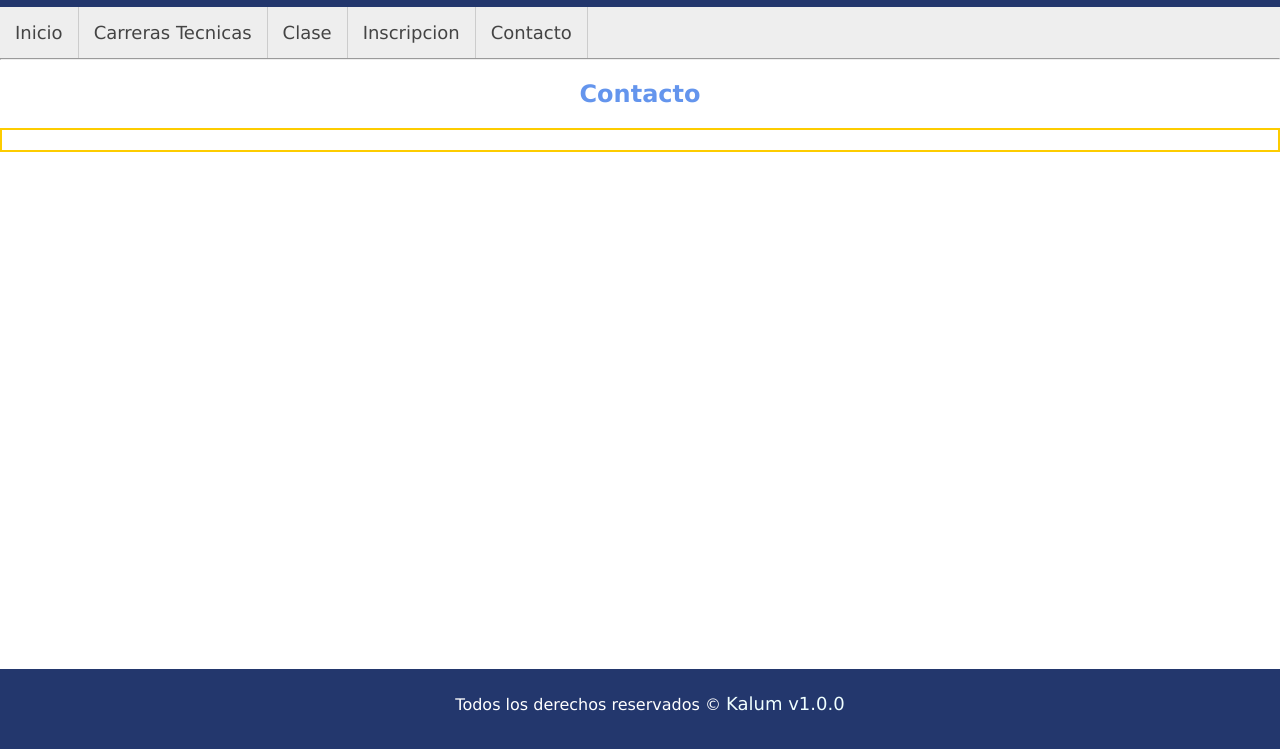
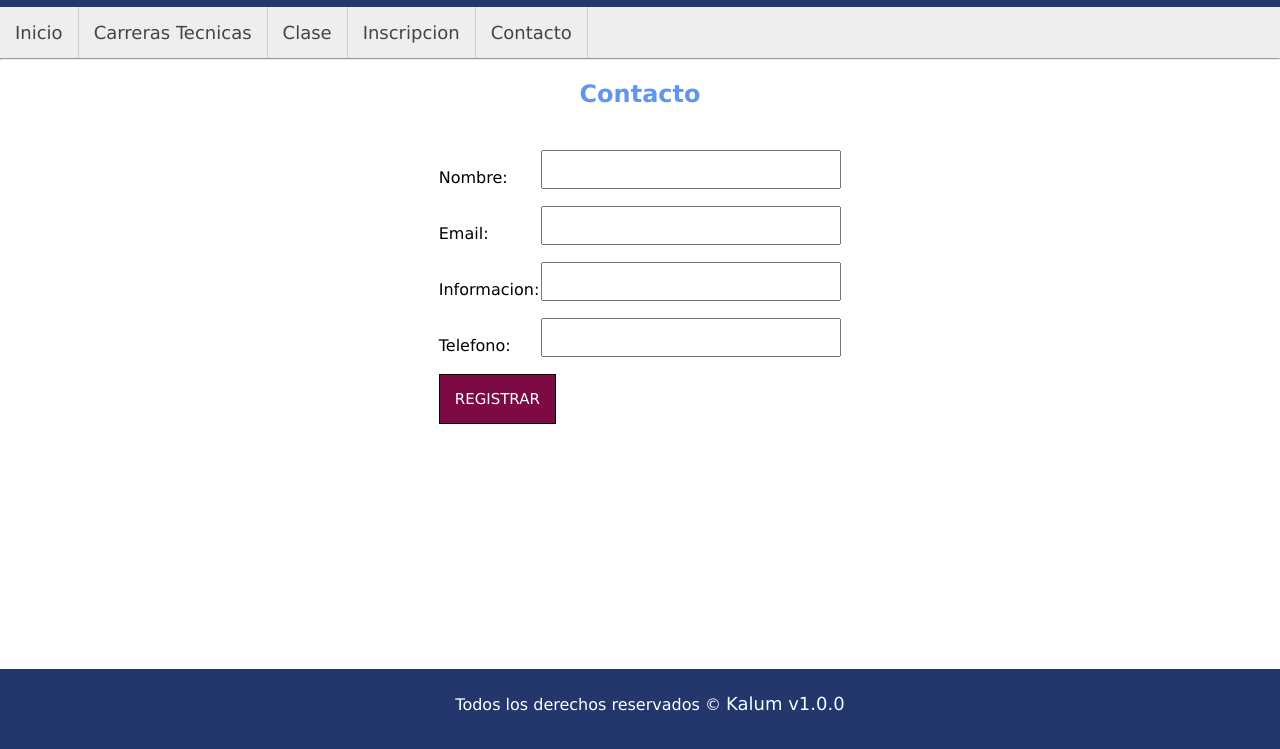
Before and after one commit to scifuentes-i078l/vs-frontend-2021, a plain HTML site: page contacto.html in a window 1280 px wide. Shown: the part 51-800 px from the top of the page. Drawn offline with Linux system fonts and the light colour scheme.

Commit message:
Finalizacion de formulario contacto

```diff
--- a/assests/css/style.css
+++ b/assests/css/style.css
@@ -45,6 +45,15 @@ footer a{
     padding: 10px;
 }
 
+#frm-inscripcion  * {
+    display: inline-block;
+
+   }
+
+#contenido form{
+    border: 2px solid #FDCC00;
+    padding: 10px;
+}
 
 #contenido table {
     margin: auto;
@@ -109,10 +118,7 @@ footer a{
 }
 
 
-#contenido form * {
- display: inline-block;
 
-}
 
 input[type="text"], select {
     margin-bottom: 15px;
@@ -133,3 +139,15 @@ text-transform: uppercase;
 border: 1px solid black;
 cursor: pointer;
 }
+
+#contenidoContactos form {
+
+    margin-top: 15px;
+    margin-bottom: 15px;
+    padding: 20px;
+
+}
+
+#contenidoContactos table {
+    margin: auto;
+}
--- a/contacto.html
+++ b/contacto.html
@@ -20,8 +20,30 @@
     </nav>
     <hr>
     <h2 class="subTitulo">Contacto</h2>
-    <div id="contenido">
+    <div id="contenidoContactos">
+        <form action="" >
 
+            <table id="tablaContacto">
+                <tr>
+                    <td> <label for="nombre">Nombre:</label>   </td>
+                    <td><input type="text" name="nombre"/>   </td>
+                </tr>
+                <tr>
+                    <td> <label for="email">Email:</label>  </td>
+                    <td> <input type="text" name="email"/>    </td>
+                </tr>
+                <tr>
+                    <td> <label for="informacion">Informacion:</label>  </td>
+                    <td><input type="text" name="informacion"/>  </td>
+                </tr>
+                <tr>
+                    <td> <label for="Telefono">Telefono:</label>  </td>
+                    <td><input type="text" name="Telefono"/>   </td>
+                </tr>
+                <tr> <td colspan="2"> <input type="submit" value="Registrar"/>  </td>
+                </tr>
+            </table>
+        </form>
     </div>
     <footer>
         Todos los derechos reservados &copy; <a href="http://www.kinal.org.gt">Kalum v1.0.0</a>
```
Also changed, not shown: inscripcion.html (+1 -1 lines).
